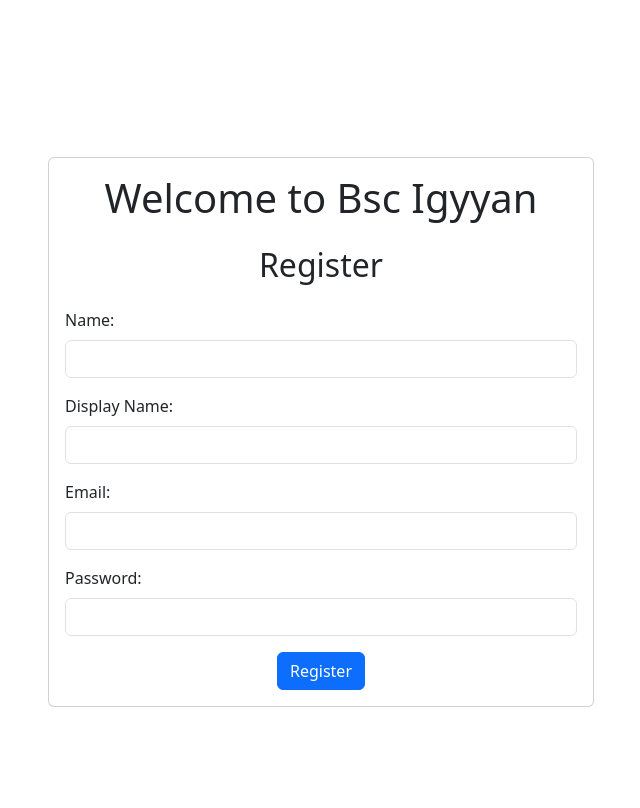
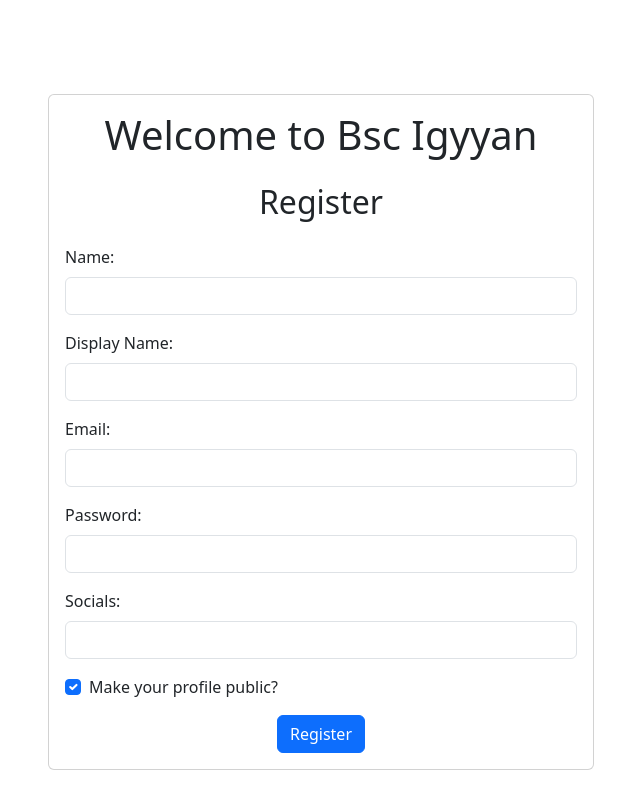
Before and after one commit to Noob-Software-Engineer/Bsc-Igyyan, a Vue app in the folder frontend/sw-frontend/: page /register in a window 1280 px wide. Shown: the top 808 px of the page, without its empty margins (319-959 px from the left). Built offline with nearby package versions, Linux system fonts and the light colour scheme.

Commit message:
Updated Socials page

```diff
--- a/frontend/sw-frontend/src/components/UserCard.vue
+++ b/frontend/sw-frontend/src/components/UserCard.vue
@@ -1,11 +1,9 @@
 <template>
   <div class="card user-card">
     <div class="card-body">
-      <h3 class="card-title">{{ user.username }}</h3>
-      <p class="card-text">Skills: {{ user.skills.join(', ') }}</p>
+      <h3 class="card-title">{{ user.display_name }}</h3>
       <p class="card-text">
-        LinkedIn:
-        <a :href="user.linkedin" target="_blank" class="btn btn-primary">Visit LinkedIn</a>
+        <a :href="user.social_link" target="_blank" class="btn btn-primary">Connect</a>
       </p>
     </div>
   </div>
--- a/frontend/sw-frontend/src/store/actions.js
+++ b/frontend/sw-frontend/src/store/actions.js
@@ -54,7 +54,7 @@ export default {
           'Content-Type': 'application/json',
         };
 
-        const response = await fetch('http://localhost:5000/users', {
+        const response = await fetch('http://localhost:5000/auth', {
           headers,
         });
 
--- a/frontend/sw-frontend/src/views/Register.vue
+++ b/frontend/sw-frontend/src/views/Register.vue
@@ -23,6 +23,14 @@
                   <label for="password" class="form-label">Password:</label>
                   <input type="password" v-model="password" name="password" class="form-control" required>
                 </div>
+                <div class="mb-3">
+                  <label for="socialLink" class="form-label">Socials:</label>
+                  <input type="url" v-model="socialLink" name="socialLink" class="form-control" required>
+                </div>
+                <div class="mb-3 form-check">
+                  <input type="checkbox" class="form-check-input" id="isPublic" v-model="isPublic">
+                  <label class="form-check-label" for="isPublic">Make your profile public?</label>
+                </div>
                 <div class="container text-center">
                   <button type="submit" class="btn btn-primary">Register</button>
                 </div>
@@ -43,6 +51,8 @@
             const displayName = ref('')
             const password = ref('')
             const email = ref('')
+            const socialLink = ref('')
+            const isPublic = ref(true)
             const router = useRouter()
             const register = () => {
                 const url = 'http://localhost:5000/auth/register'
@@ -51,7 +61,9 @@
                     display_name: displayName.value,
                     password: password.value,
                     email: email.value,
-                    role: 'student'
+                    role: 'student',
+                    social_link: socialLink.value,
+                    is_public: isPublic.value,
                 }
                 console.log(JSON.stringify(data))
 
@@ -74,6 +86,8 @@
                 displayName,
                 password,
                 email,
+                socialLink,
+                isPublic,
                 register
             }
         }
--- a/frontend/sw-frontend/src/views/Social.vue
+++ b/frontend/sw-frontend/src/views/Social.vue
@@ -5,7 +5,7 @@
       <h1 class="mb-4">Connect</h1>
       <div class="row">
         <user-card
-          v-for="user in users"
+          v-for="user in users.users"
           :key="user.id"
           :user="user"
           class="col-lg-4 col-md-6 mb-4"
@@ -30,7 +30,6 @@
     setup() {
       const store = useStore();
       const users = computed(() => store.state.users);
-
       onMounted(async () => {
         await store.dispatch('fetchUsers')
       })
```
Also changed, not shown: 1 other file (tests, documents, lock files or other folders).
